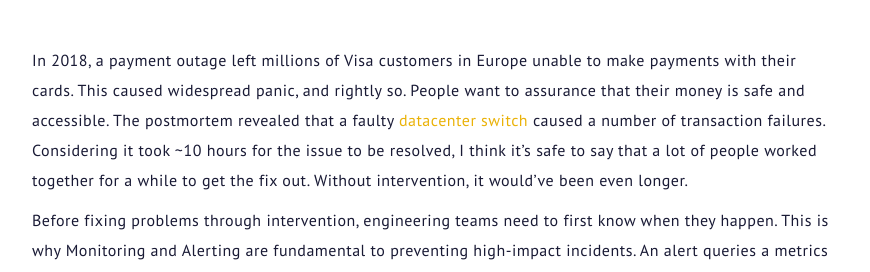
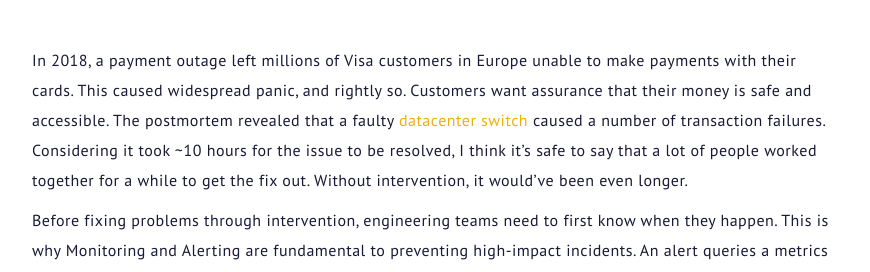
Before and after one commit to OpeOnikute/opeonikute.github.io, a Jekyll site: the page built from posts/auto-remediation-is-important.md, in a window 1280 px wide and 900 px high, scrolled down 805 px. Shown: the part 210-482 px from the top of the window, without its empty margins (208-1078 px from the left). Built offline with Jekyll 4.4.1, drawn with Linux system fonts in a browser that asks for light colours; nearby versions of some CDN libraries.

Commit message:
fix typo

```diff
--- a/posts/auto-remediation-is-important.md
+++ b/posts/auto-remediation-is-important.md
@@ -15,7 +15,7 @@
 
 ![Intervention vs Ops Friendliness](/media/autoremediation_graph.png)
 
-In 2018, a payment outage left millions of Visa customers in Europe unable to make payments with their cards. This caused widespread panic, and rightly so. People want to assurance that their money is safe and accessible. The postmortem revealed that a faulty [datacenter switch](https://www.computerweekly.com/news/252443325/Visa-reveals-rare-datacentre-switch-fault-as-root-cause-of-June-2018-outage) caused a number of transaction failures. Considering it took  ~10 hours for the issue to be resolved, I think it’s safe to say that a lot of people worked together for a while to get the fix out. Without intervention, it would’ve been even longer.
+In 2018, a payment outage left millions of Visa customers in Europe unable to make payments with their cards. This caused widespread panic, and rightly so. Customers want assurance that their money is safe and accessible. The postmortem revealed that a faulty [datacenter switch](https://www.computerweekly.com/news/252443325/Visa-reveals-rare-datacentre-switch-fault-as-root-cause-of-June-2018-outage) caused a number of transaction failures. Considering it took  ~10 hours for the issue to be resolved, I think it’s safe to say that a lot of people worked together for a while to get the fix out. Without intervention, it would’ve been even longer.
 
 Before fixing problems through intervention, engineering teams need to first know when they happen. This is why Monitoring and Alerting are fundamental to preventing high-impact incidents. An alert queries a metrics system for a known problematic condition and notifies a responsible stakeholder when there’s a match. The alert priority then determines the level of intervention required.
 
```
